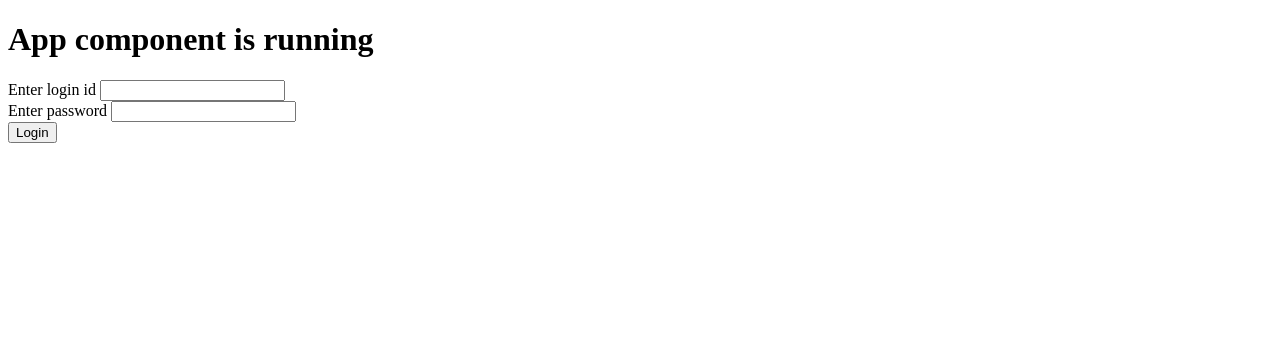
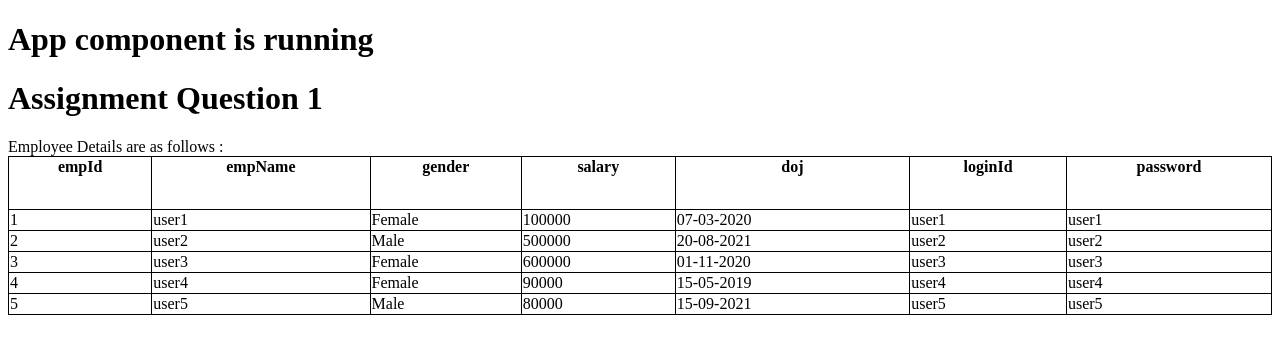
Before and after one commit to rjrealworld/Angular-Sessions, an Angular app in the folder 12-10-2021/demo/: page / in a window 1280 px wide. Shown: the top 354 px of the page. Built offline with nearby package versions, Linux system fonts and the light colour scheme.

Commit message:
Added q1 for assignment

```diff
--- a/12-10-2021/demo/src/app/app.component.html
+++ b/12-10-2021/demo/src/app/app.component.html
@@ -1,4 +1,5 @@
 <h1>App component is running</h1>
 <!-- <app-demo></app-demo> -->
+<app-assignment></app-assignment>
 
-<app-login></app-login>
+<!-- <app-login></app-login> -->
--- a/12-10-2021/demo/src/app/app.module.ts
+++ b/12-10-2021/demo/src/app/app.module.ts
@@ -6,12 +6,14 @@ import { AppRoutingModule } from './app-routing.module';
 import { AppComponent } from './app.component';
 import { DemoComponent } from './demo/demo.component';
 import { LoginComponent } from './login/login.component';
+import { AssignmentComponent } from './assignment/assignment.component';
 
 @NgModule({
   declarations: [
     AppComponent,
     DemoComponent,
-    LoginComponent
+    LoginComponent,
+    AssignmentComponent
   ],
   imports: [
     BrowserModule,
--- /dev/null
+++ b/12-10-2021/demo/src/app/assignment/assignment.component.css
@@ -0,0 +1,12 @@
+table {
+    width: 100%;
+    border-collapse: collapse;
+}
+
+th {
+    height: 50px;
+}
+
+table, th, td {
+    border: 1px solid black;
+}
--- /dev/null
+++ b/12-10-2021/demo/src/app/assignment/assignment.component.html
@@ -0,0 +1,11 @@
+<h1> Assignment Question 1 </h1>
+
+Employee Details are as follows : <br />
+<table>
+    <th *ngFor="let header of headers">{{header}}</th>
+    <tr *ngFor="let employee of employees">
+        <td *ngFor="let header of objectKeys(employee)">
+            {{employee[header]}}
+        </td>
+    </tr>
+</table>
--- /dev/null
+++ b/12-10-2021/demo/src/app/assignment/assignment.component.ts
@@ -0,0 +1,29 @@
+import { Component, OnInit } from '@angular/core';
+
+@Component({
+  selector: 'app-assignment',
+  templateUrl: './assignment.component.html',
+  styleUrls: ['./assignment.component.css']
+})
+export class AssignmentComponent implements OnInit {
+  headers: any;
+  employees: any;
+
+  constructor() {
+      this.headers = ["empId", "empName", "gender", "salary", "doj", "loginId", "password"];
+      this.employees = [
+        {"empId": 1, "empName": 'user1', "gender": 'Female', "salary": 100000.00, "doj": '07-03-2020', "loginId": 'user1', "password": 'user1'},
+        {"empId": 2, "empName": 'user2', "gender": 'Male', "salary": 500000.00, "doj": '20-08-2021', "loginId": 'user2', "password": 'user2'},
+        {"empId": 3, "empName": 'user3', "gender": 'Female', "salary": 600000.00, "doj": '01-11-2020', "loginId": 'user3', "password": 'user3'},
+        {"empId": 4, "empName": 'user4', "gender": 'Female', "salary": 90000.00, "doj": '15-05-2019', "loginId": 'user4', "password": 'user4'},
+        {"empId": 5, "empName": 'user5', "gender": 'Male', "salary": 80000.00, "doj": '15-09-2021', "loginId": 'user5', "password": 'user5'},
+      ]
+   }
+
+  ngOnInit(): void {
+  }
+
+  objectKeys(args:any) {
+    return Object.keys(args);
+  }
+}
```
